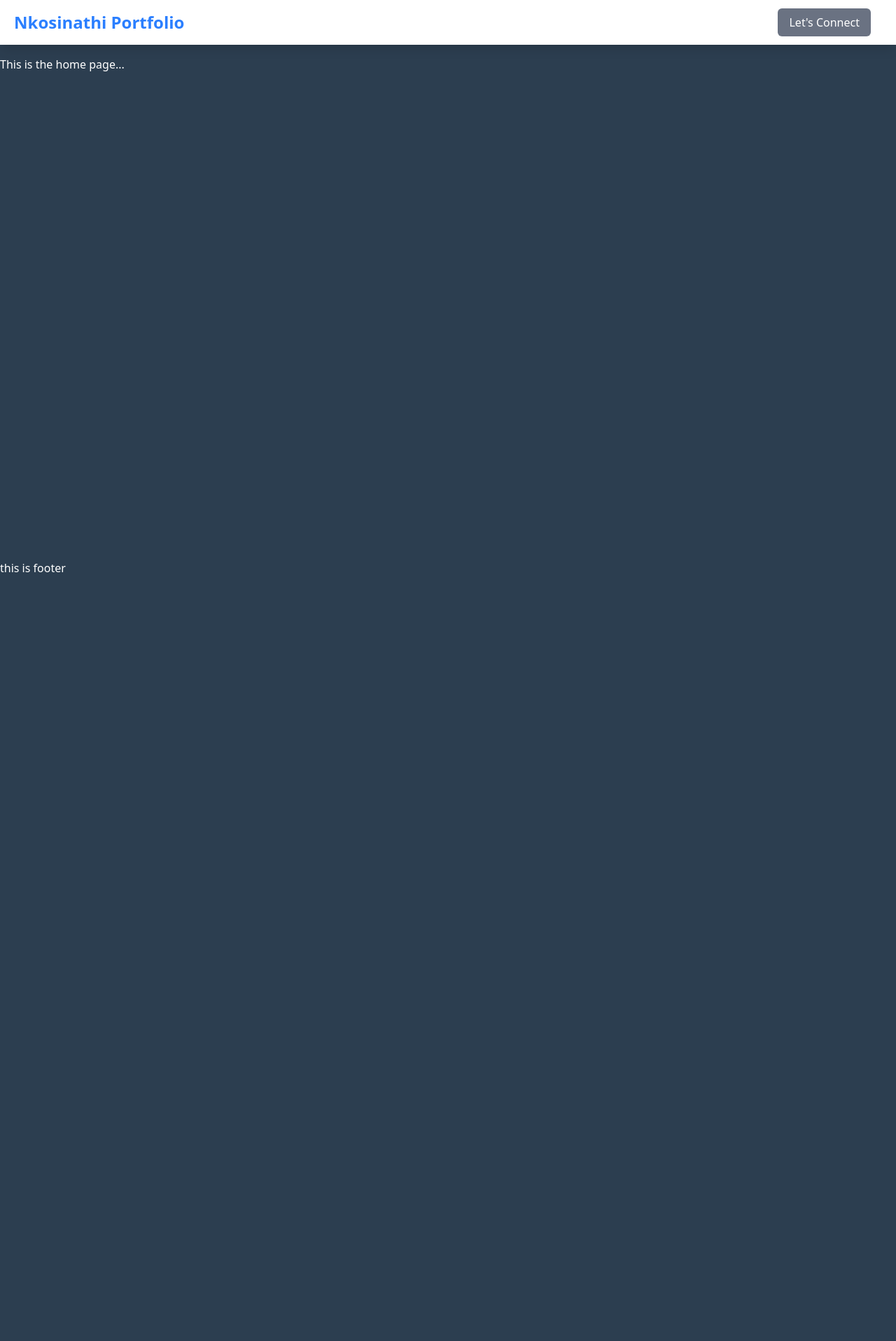
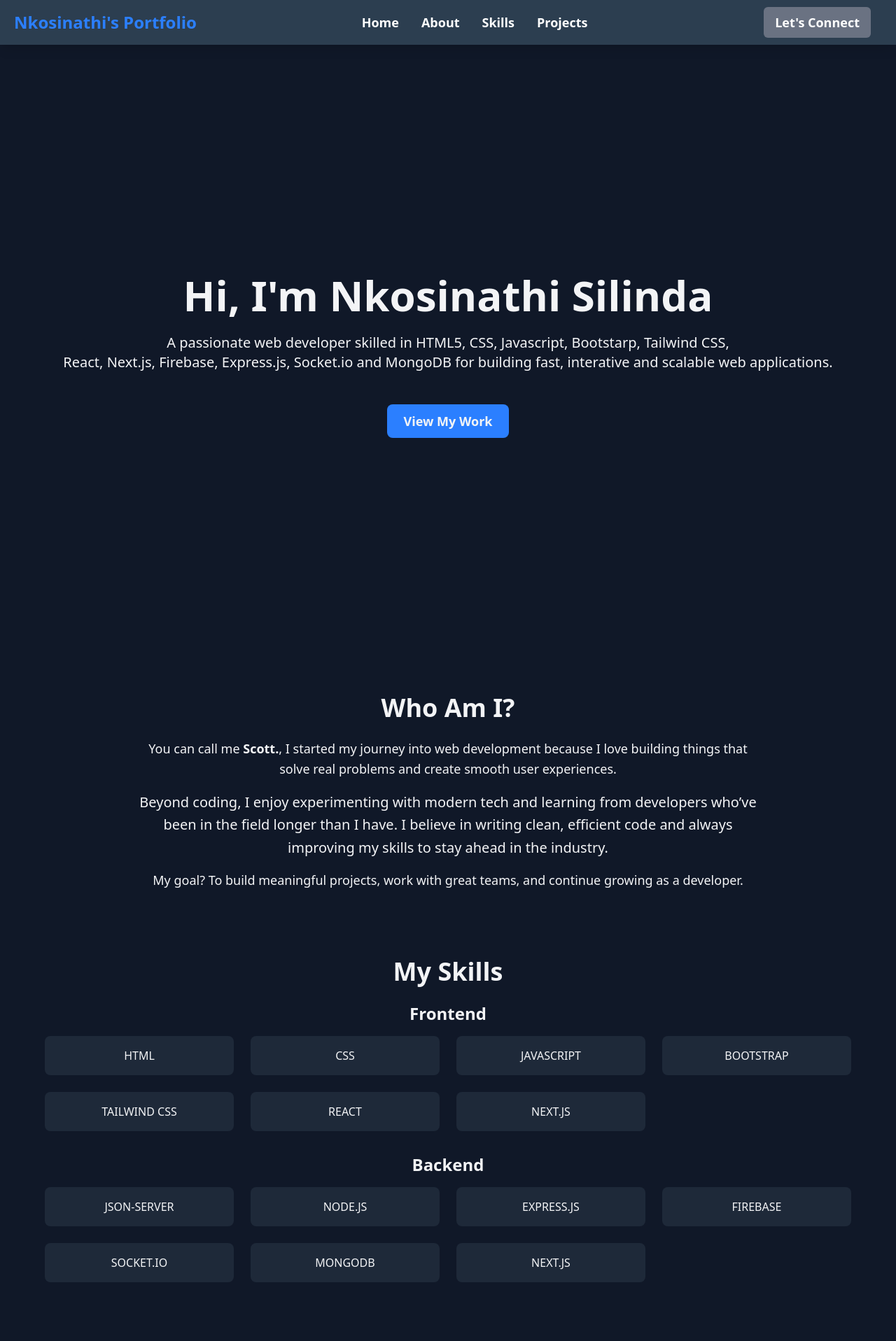
Before and after one commit to Scott12565/my-portfolio, a Next.js app: page / in a window 1280 px wide. Shown: the top 1917 px of the page at 70% size. Before the commit the page ends 824 px from the top, so only its background shows below. Built offline with nearby package versions, Linux system fonts and the light colour scheme.

Commit message:
created responsive hero section, about section and skills section

```diff
--- a/app/globals.css
+++ b/app/globals.css
@@ -1,7 +1,13 @@
 @import "tailwindcss";
 
 body {
+  background-color: #101828;
+  /* overflow-x: hidden; */
+  height: 100vh;
+  scroll-behavior: smooth;
+}
+
+.navbar {
   background-color: #2C3E50;
-  overflow-x: hidden;
-  height: 100vh;
+  color: #fff
 }
--- a/app/page.jsx
+++ b/app/page.jsx
@@ -1,7 +1,13 @@
+import About from "@/sections/About";
+import Hero from "@/sections/Hero";
+import Skills from "@/sections/Skills";
+
 export default function Home() {
   return (
-    <main className="pt-20 h-screen">
-      <div className="home text-white">This is the home page...</div>
+    <main className="pt-16 ">
+      <Hero />
+      <About />
+      <Skills />
     </main>
   )
 }
--- a/componenets/NavBar.jsx
+++ b/componenets/NavBar.jsx
@@ -32,20 +32,21 @@ const NavBar = () => {
                 {/* Logo */}
                 <div className="text-3xl md:text-xl lg:text-2xl  font-bold">
                     <Link href={'#home'}>
-                        <span className="text-blue-500 hidden md:block">Nkosinathi Portfolio</span>
+                        <span className="text-blue-500 hidden md:block">Nkosinathi's Portfolio</span>
                         <span className="text-blue-500 block md:hidden">NS</span>
                     </Link>
                 </div>
 
                 {/* Links */}
-                <div className="space-x-8 text-white text-lg font-semibold hidden md:flex">
+                <div className="space-x-8 text-lg font-semibold hidden md:flex">
+                    <Link href={'#home'}>Home</Link>
                     <Link href={'#about'}>About</Link>
                     <Link href={'#skills'}>Skills</Link>
                     <Link href={'#projects'}>Projects</Link>
                 </div>
 
                 {/* Contacts Button */}
-                <div className="hidden md:block px-4 py-2 text-center text-md cursor-pointer mx-4 bg-gray-500 text-white rounded-md">
+                <div className="hidden md:block px-4 py-2 text-center text-md md:text-lg font-semibold cursor-pointer mx-4 bg-gray-500 hover:bg-gray-600 text-white rounded-md transition duration-500">
                     <Link href={'#contacts'}>Let's Connect</Link>
                 </div>
 
@@ -55,7 +56,7 @@ const NavBar = () => {
                 </div>
 
                 {/* Mobile Menu */}
-                <div className={`bg-[#2C3E50] opacity-95 text-white w-3/4 h-full flex flex-col  transition-transform duration-500 text-lg fixed top-0 right-0 shadow-lg p-8 pt-4 space-y-8 md:hidden ${openMenu ? 'transform translate-x-0' : 'transform translate-x-fulasl'}`}>
+                <div className={`bg-[#2C3E50] opacity-95 text-white w-3/4 h-full flex flex-col  transition-transform duration-500 text-lg fixed top-0 right-0 shadow-lg p-8 pt-4 space-y-8 md:hidden ${openMenu ? 'transform translate-x-0' : 'transform translate-x-full'}`}>
                     <Link href={'#about'} className="flex justify-between items-center">About
                         <span className="text-white text-xl cursor-pointer" onClick={toggleMenu}>X</span>
                     </Link>
--- /dev/null
+++ b/sections/About.jsx
@@ -0,0 +1,26 @@
+import React from "react";
+
+const About = () => {
+  return (
+    <section className="py-8 px-7 md:py-12 text-gray-100">
+      <div className="max-w-4xl mx-auto text-center">
+        <h2 className="text-4xl font-bold mb-4 md:mb-6">Who Am I?</h2>
+        <p className="text-lg leading-relaxed">
+          You can call me <span className="font-semibold">Scott.</span>,
+          I started my journey into web development because I love building things that solve real problems
+          and create smooth user experiences.
+        </p>
+        <p className="text-lg md:text-xl mt-2 md:mt-4 leading-relaxed">
+          Beyond coding, I enjoy experimenting with modern tech and learning from developers
+          who’ve been in the field longer than I have. I believe in writing clean, efficient code and always
+          improving my skills to stay ahead in the industry.
+        </p>
+        <p className="text-lg mt-2 md:mt-4 leading-relaxed">
+          My goal? To build meaningful projects, work with great teams, and continue growing as a developer.
+        </p>
+      </div>
+    </section>
+  );
+};
+
+export default About;
--- /dev/null
+++ b/sections/Hero.jsx
@@ -0,0 +1,24 @@
+import Link from "next/link";
+
+const Hero = () => {
+    return (
+      <section className="h-screen flex flex-col justify-center items-center text-gray-100 text-center my-10 px-7">
+        <h1 className="text-4xl md:text-6xl mb-6 font-bold">Hi, I'm Nkosinathi Silinda</h1>
+
+        <p className="text-lg md:text-xl mb-8">
+            A passionate web developer skilled in HTML5, CSS, Javascript, Bootstarp, Tailwind CSS, <br />
+            React, Next.js, Firebase, Express.js, Socket.io and MongoDB for building fast, interative and scalable web applications.
+        </p>
+
+        {/* view projects button */}
+        <div className="mt-6">
+            <Link href={'#projects'}
+            className="px-6 py-3 text-center text-lg bg-blue-500 rounded-lg cursor-pointer hover:bg-blue-600 font-semibold transition duration-200">
+                View My Work
+            </Link>
+        </div>
+      </section>
+    );
+  };
+
+  export default Hero
--- /dev/null
+++ b/sections/Skills.jsx
@@ -0,0 +1,67 @@
+// Skills.js or within your main page
+export default function Skills() {
+    return (
+      <section className="py-8 px-7 md:py-12 text-gray-100">
+        <div className="max-w-6xl mx-auto text-center">
+            <h1 className="text-4xl font-bold mb-4 md:mb-6">My Skills</h1>
+
+            {/* frontend skills */}
+            <div className="mb-8">
+                <h3 className="text-2xl font-bold mb-4">Frontend</h3>
+                <div className="grid grid-cols-2 sm:grid-cols-3 lg:grid-cols-4 align-s gap-6">
+                    <div className="flex justify-center items-center bg-gray-800 p-4 rounded-lg">
+                        <span>HTML</span>
+                    </div>
+                    <div className="flex justify-center items-center bg-gray-800 p-4 rounded-lg">
+                        <span>CSS</span>
+                    </div>
+                    <div className="flex justify-center items-center bg-gray-800 p-4 rounded-lg">
+                        <span>JAVASCRIPT</span>
+                    </div>
+                    <div className="flex justify-center items-center bg-gray-800 p-4 rounded-lg">
+                        <span>BOOTSTRAP</span>
+                    </div>
+                    <div className="flex justify-center items-center bg-gray-800 p-4 rounded-lg">
+                        <span>TAILWIND CSS</span>
+                    </div>
+                    <div className="flex justify-center items-center bg-gray-800 p-4 rounded-lg">
+                        <span>REACT</span>
+                    </div>
+                    <div className="flex justify-center items-center bg-gray-800 p-4 rounded-lg">
+                        <span>NEXT.JS</span>
+                    </div>
+                </div>
+            </div>
+
+            {/* Backend */}
+            <div className="mb-8">
+                <h3 className="text-2xl font-bold mb-4">Backend</h3>
+                <div className="grid grid-cols-2 sm:grid-cols-3 lg:grid-cols-4 align-s gap-6">
+                    <div className="flex justify-center items-center bg-gray-800 p-4 rounded-lg">
+                        <span>JSON-SERVER</span>
+                    </div>
+                    <div className="flex justify-center items-center bg-gray-800 p-4 rounded-lg">
+                        <span>NODE.JS</span>
+                    </div>
+                    <div className="flex justify-center items-center bg-gray-800 p-4 rounded-lg">
+                        <span>EXPRESS.JS</span>
+                    </div>
+                    <div className="flex justify-center items-center bg-gray-800 p-4 rounded-lg">
+                        <span>FIREBASE</span>
+                    </div>
+                    <div className="flex justify-center items-center bg-gray-800 p-4 rounded-lg">
+                        <span>SOCKET.IO</span>
+                    </div>
+                    <div className="flex justify-center items-center bg-gray-800 p-4 rounded-lg">
+                        <span>MONGODB</span>
+                    </div>
+
+                    <div className="flex justify-center items-center bg-gray-800 p-4 rounded-lg">
+                        <span>NEXT.JS</span>
+                    </div>
+                </div>
+            </div>
+        </div>
+      </section>
+    );
+  }
```
